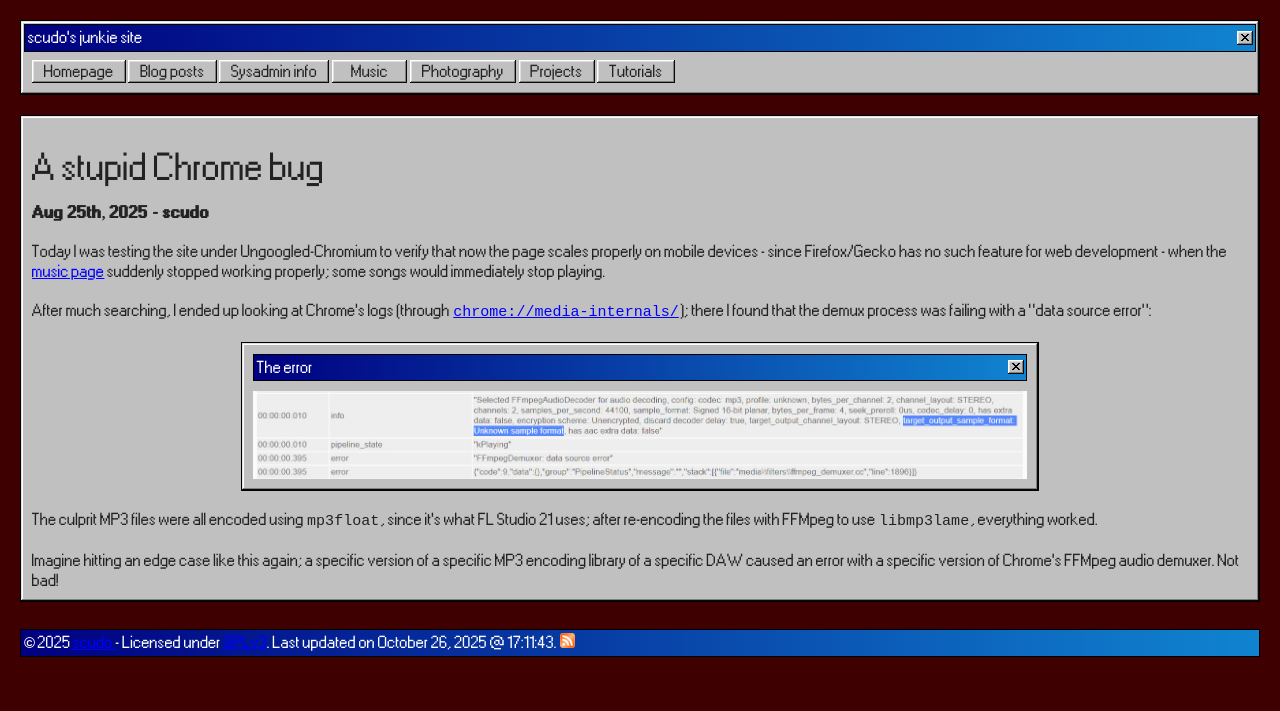
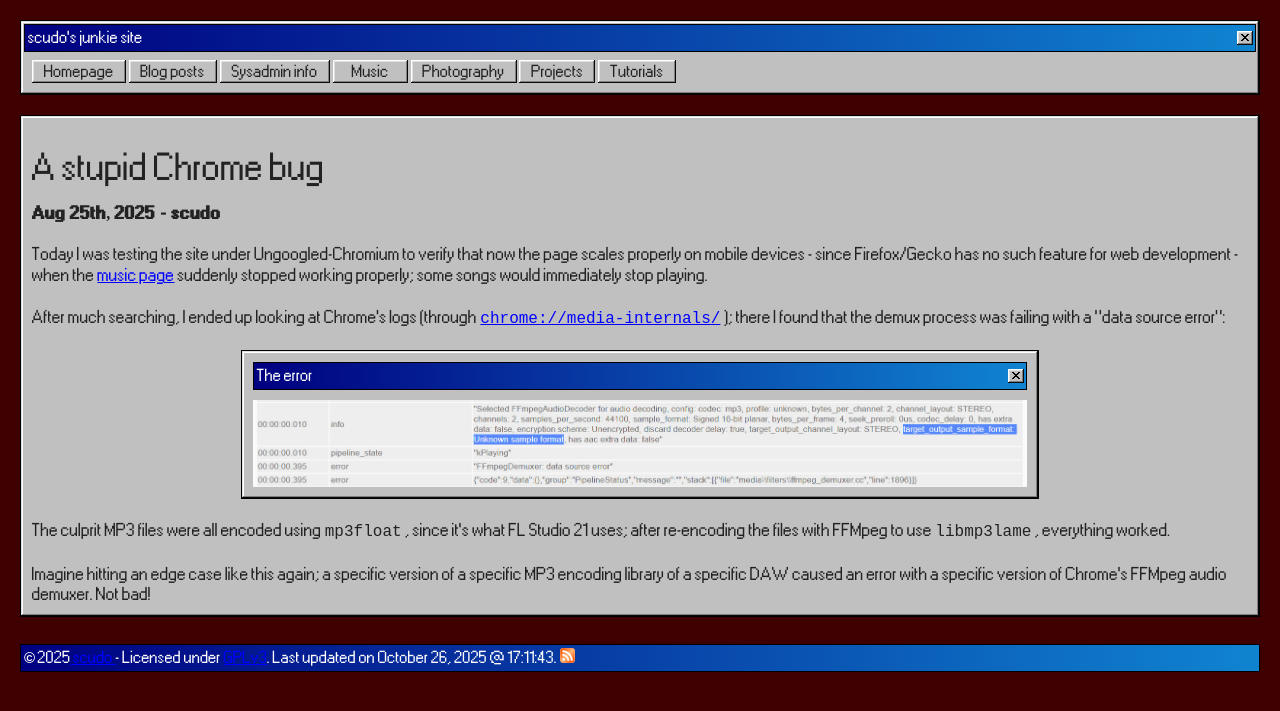
Before and after one commit to scudo005/scudo005.github.io, a Jekyll site: the page built from _posts/2025-08-25-chrome-bug.html, in a window 1280 px wide. Shown: the top 711 px of the page. Built offline with Jekyll 4.4.1, drawn with Linux system fonts in a browser that asks for light colours; some web fonts are replaced.

Commit message:
increased font size to improve readability

```diff
--- a/assets/css/98.css
+++ b/assets/css/98.css
@@ -4,7 +4,7 @@
 @font-face {
     font-family: "xp";
     font-style: normal;
-    font-weight: 700;
+    font-weight: 700; /* needed for footer */
     src: url(/assets/fonts/xp.woff) format("woff"),
         url(/assets/fonts/xp.woff2) format("woff2")
 }
@@ -103,6 +103,7 @@ body {
 
 b {
     font-family: 'xp_bold';
+	font-size: inherit;
 }
 
 /* Especially noticeable on Firefox */
@@ -116,8 +117,6 @@ b {
 
 body {
     color: white;
-    font-size: large;
-    height: calc(100% - 36px);
     cursor: url(/assets/cursors/default.png), default;
 }
 
@@ -384,6 +383,7 @@ input[type=submit]:disabled {
     color: #222;
     margin-bottom: 3px;
     padding-bottom: 5px;
+	font-size: medium;
 }
 
 .footer {
@@ -422,7 +422,8 @@ code,
 code * {
     font-family: monospace;
     padding-left: 0.5px;
-    padding-right: 2px;
+    padding-right: 4px;
+	font-size: large;
 }
 
 ::-webkit-scrollbar {
```
